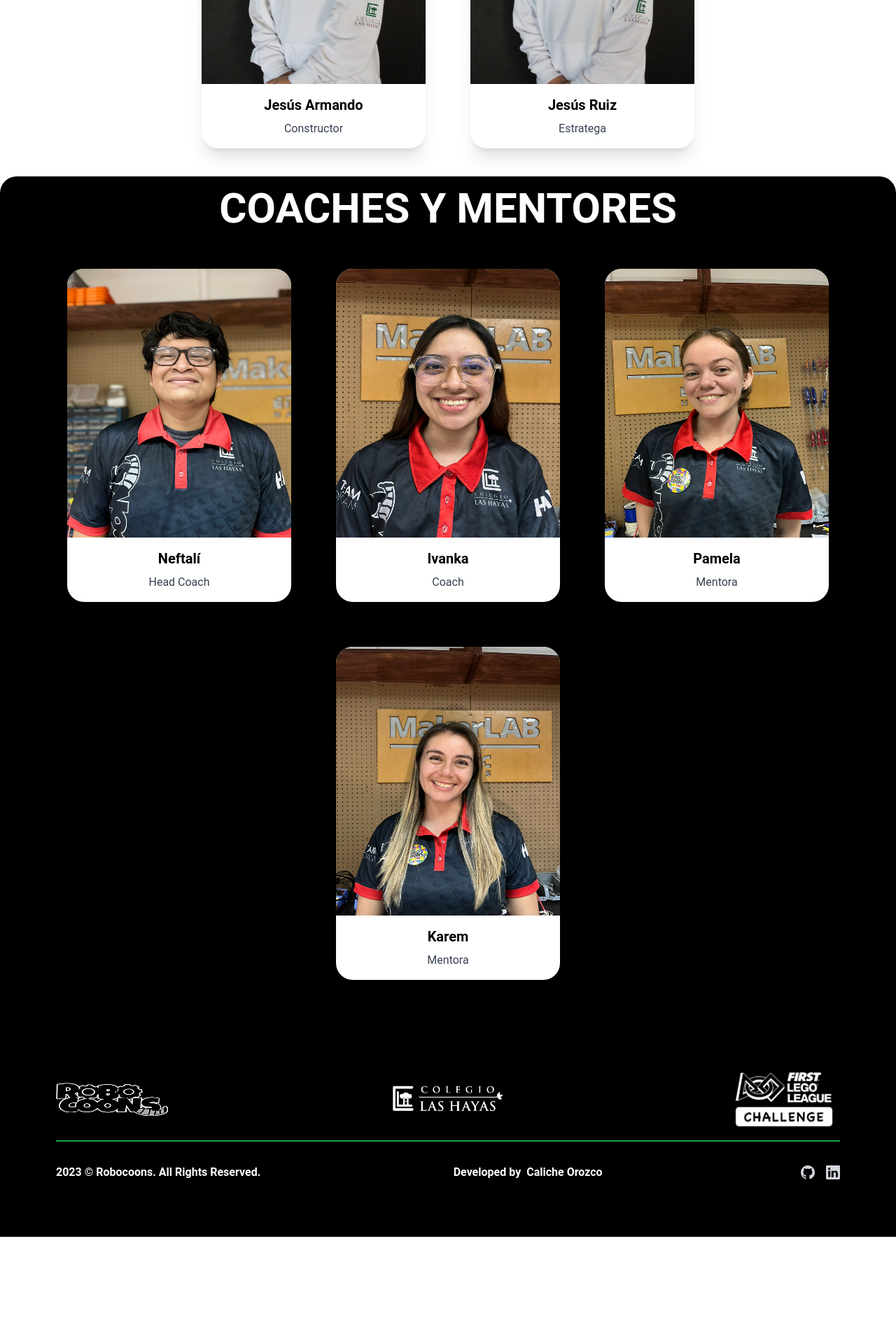
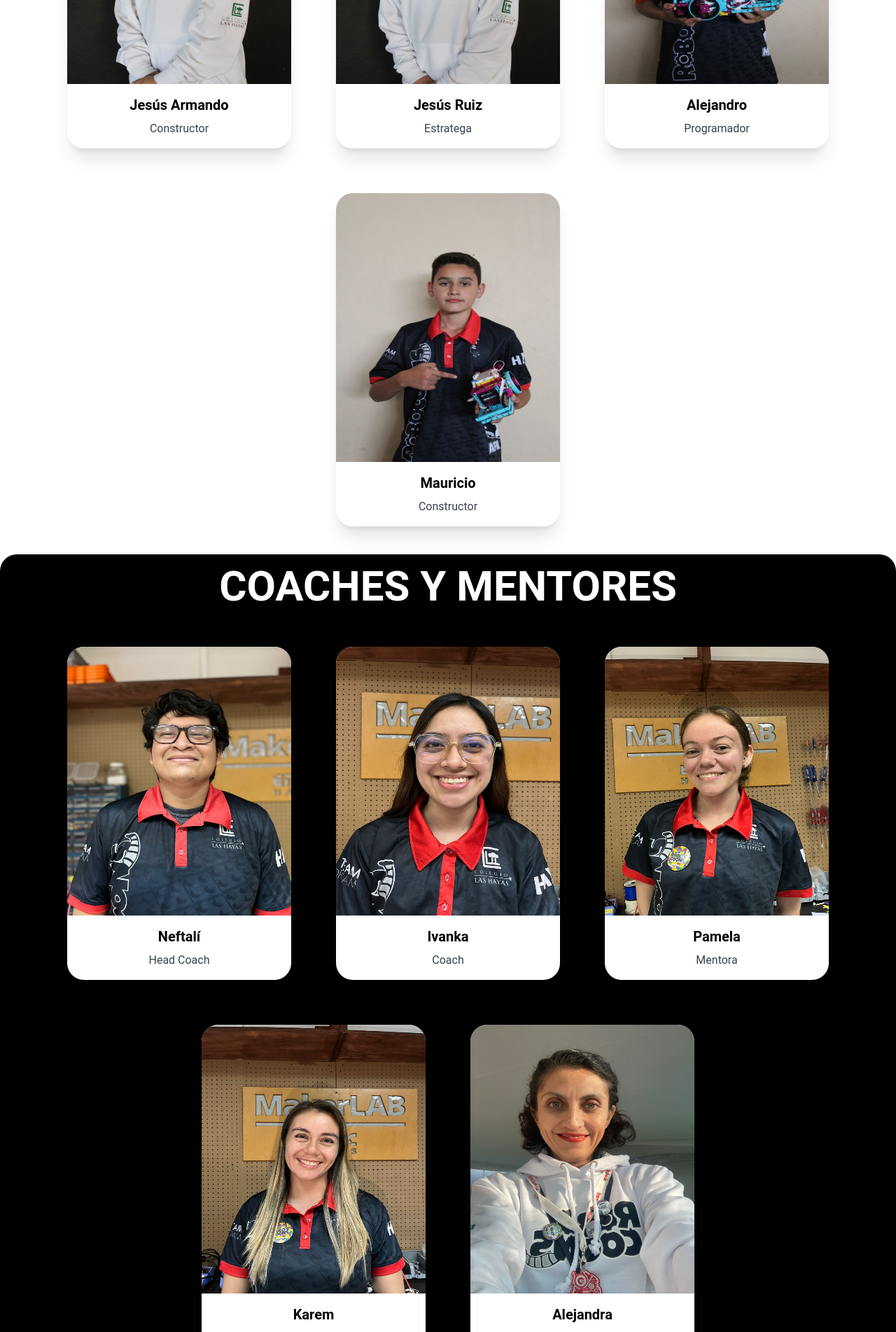
Before and after one commit to CalicheOrozco/robocoons, a React (Create React App) app: page /team in a window 1280 px wide. Shown: the part 1520-3423 px from the top of the page at 70% size. Before the commit the page ends 3287 px from the top, so only its background shows below. Built offline with nearby package versions, Linux system fonts and the light colour scheme.

Commit message:
added last img

```diff
--- a/src/components/Team.js
+++ b/src/components/Team.js
@@ -55,6 +55,18 @@
           name="Jesús Ruiz"
           position="Estratega"
         />
+
+        <ProfileCard
+          imageSrc="./alejandro.jpg"
+          name="Alejandro"
+          position="Programador"
+        />
+
+        <ProfileCard
+          imageSrc="./Mauricio.jpg"
+          name="Mauricio"
+          position="Constructor"
+        />
       </div>
 
       <div className=" bg-black text-center rounded-t-3xl">
@@ -86,8 +98,11 @@
             position="Mentora"
           />
 
-
-
+          <ProfileCard
+            imageSrc="./mentor-5.jpeg"
+            name="Alejandra"
+            position="Mentora"
+          />
 
         </div>
         <Footer />
```
